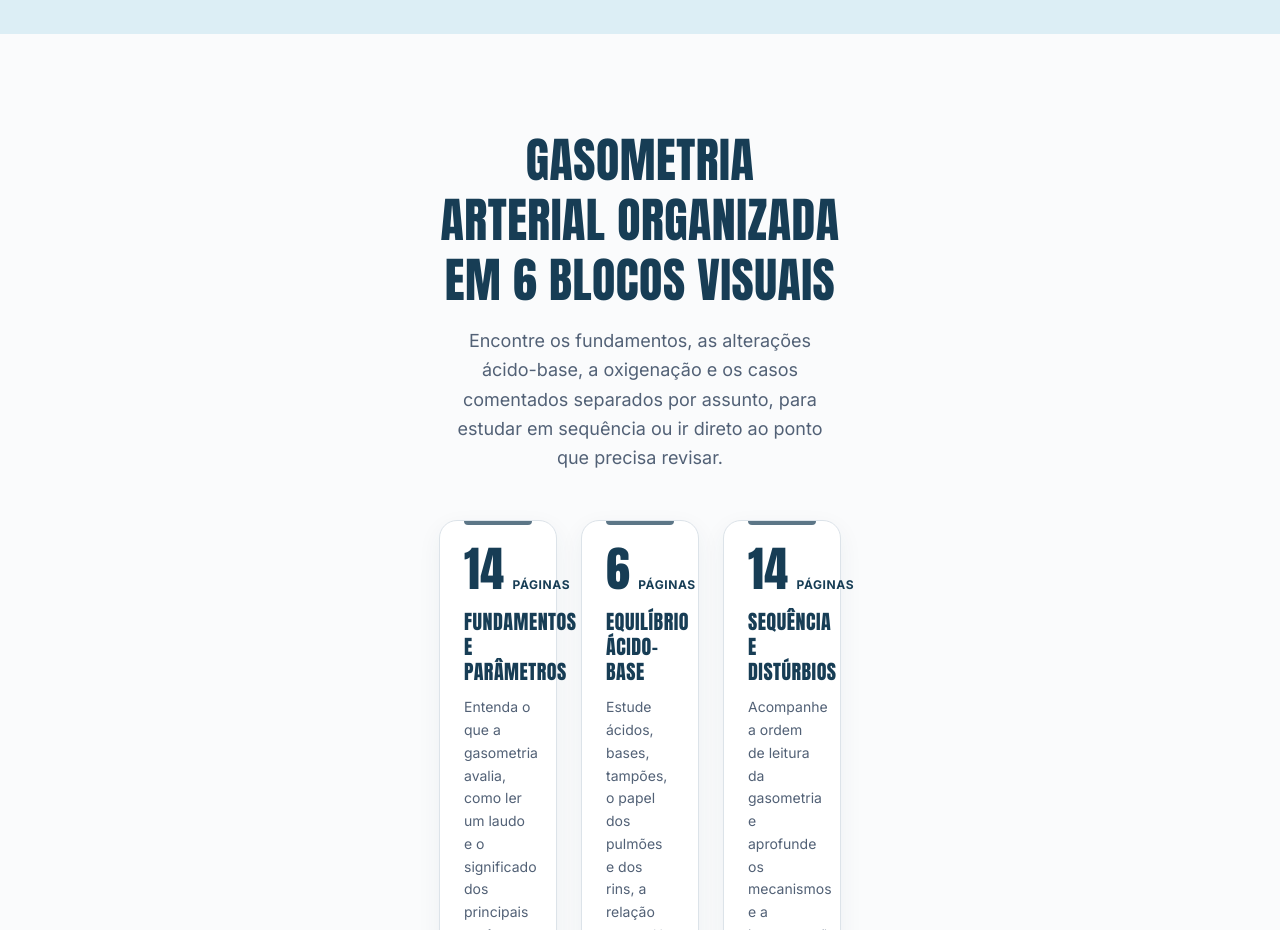
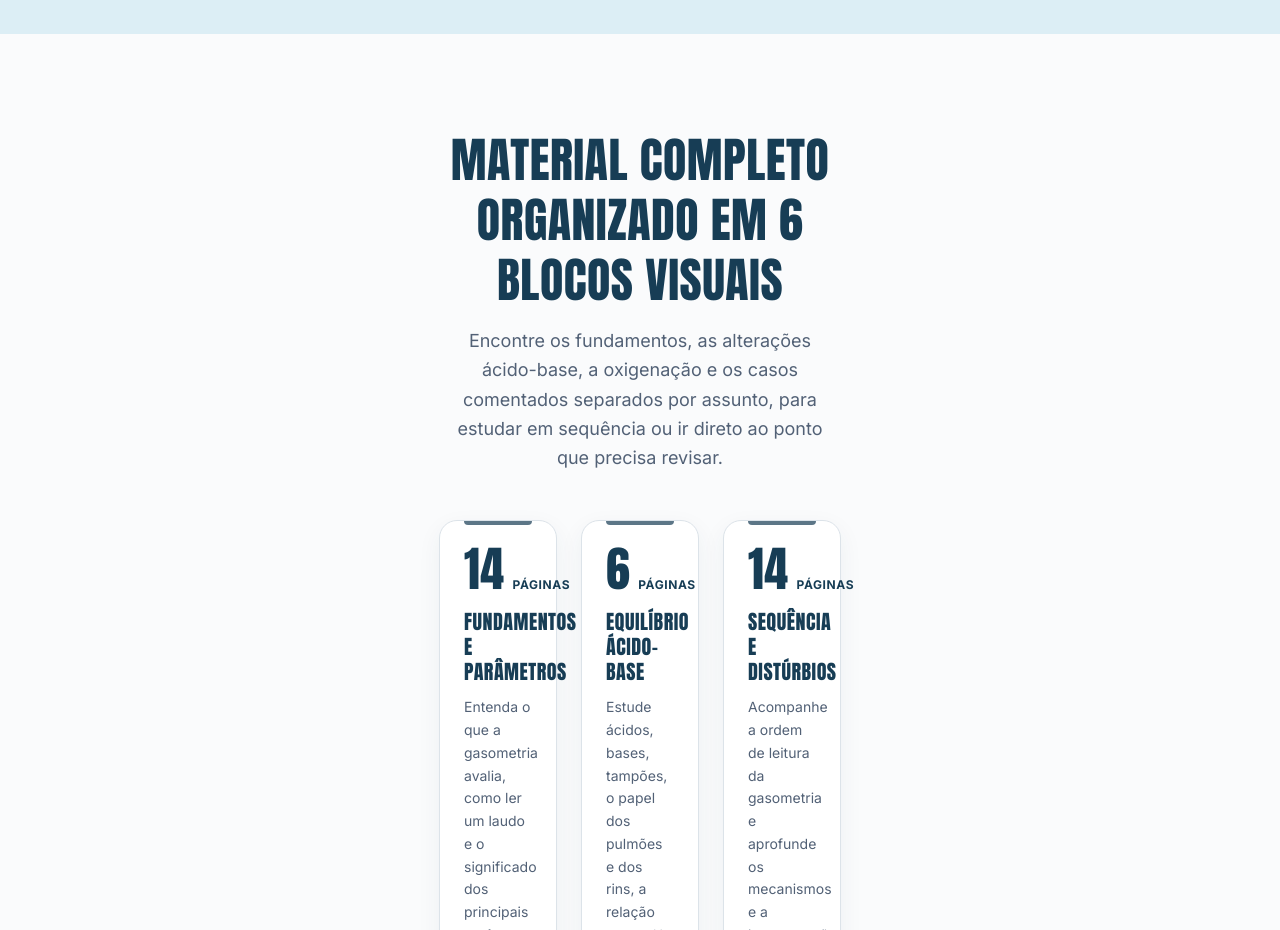
Before and after one commit to ocontatoprodutosdigitais-hue/Gasometria-Arterial-2, a Next.js app: page / in a window 1280 px wide. Shown: the part 3660-4590 px from the top of the page. Built offline with nearby package versions, Linux system fonts and the light colour scheme.

Commit message:
Save code edits
V0-Edit-Session: da6396f4-88a6-4d75-be8d-5d020764a780

```diff
--- a/components/what-you-get.tsx
+++ b/components/what-you-get.tsx
@@ -13,7 +13,7 @@ export function WhatYouGet() {
       <div className="mobile-content">
         <div className="mx-auto mb-10 flex max-w-3xl flex-col items-center gap-4 text-center md:mb-12">
           <h2 className="font-grotesk text-3xl leading-tight text-pretty sm:text-4xl md:text-5xl" style={{ color: '#173D55' }}>
-            Gasometria Arterial Organizada em 6 Blocos Visuais
+            Material completo Organizado em 6 Blocos Visuais
           </h2>
           <p className="max-w-2xl text-sm leading-relaxed sm:text-base md:text-lg" style={{ color: '#526176' }}>
             Encontre os fundamentos, as alterações ácido-base, a oxigenação e os casos comentados separados por assunto, para estudar em sequência ou ir direto ao ponto que precisa revisar.
```
